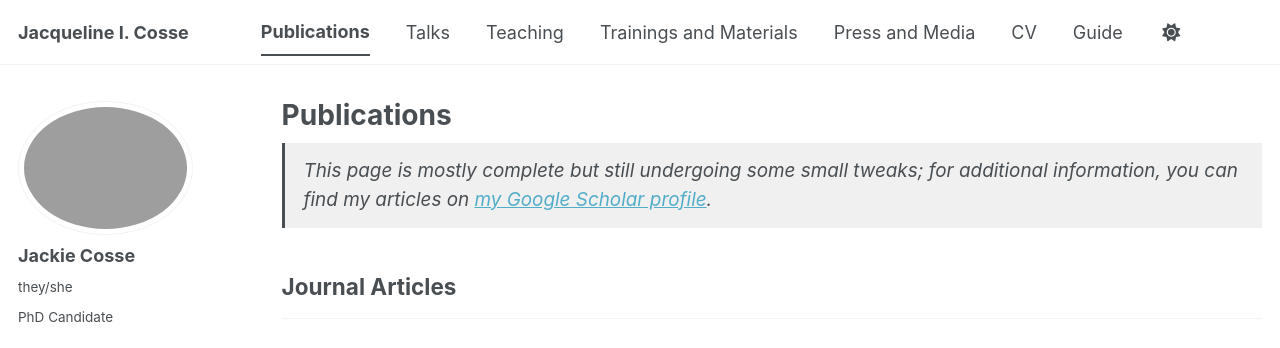
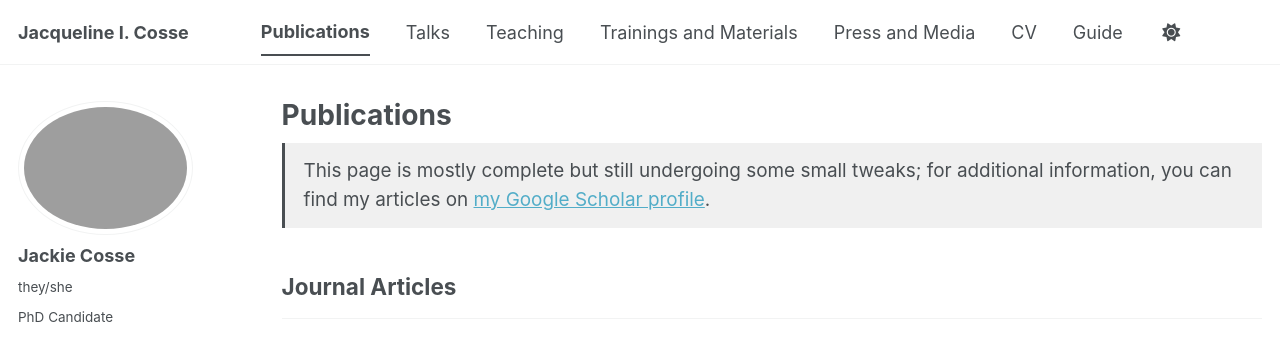
Before and after one commit to jackiecosse/jackiecosse.com, a Jekyll site: the page built from _pages/publications.html, in a window 1280 px wide. Shown: the top 348 px of the page. Built offline with Jekyll 4.4.1, drawn with Linux system fonts in a browser that asks for light colours; a style sheet for code colours, icons or effects is not loaded.

Commit message:
Update publications.html [non-italics constr msg]

```diff
--- a/_pages/publications.html
+++ b/_pages/publications.html
@@ -6,7 +6,7 @@ author_profile: true
 ---
 
 {% if site.author.googlescholar %}
-  <div class="wordwrap" style="font-size: 1.05rem; font-style: italic; padding: 0.75em 1em; border-left: 3px solid currentColor; background-color: rgba(128,128,128,0.12);">This page is mostly complete but still undergoing some small tweaks; for additional information, you can find my articles on <a href="{{site.author.googlescholar}}">my Google Scholar profile</a>.</div>
+  <div class="wordwrap" style="font-size: 1.05rem; padding: 0.75em 1em; border-left: 3px solid currentColor; background-color: rgba(128,128,128,0.12);">This page is mostly complete but still undergoing some small tweaks; for additional information, you can find my articles on <a href="{{site.author.googlescholar}}">my Google Scholar profile</a>.</div>
 {% endif %}
 
 {% include base_path %}
```
